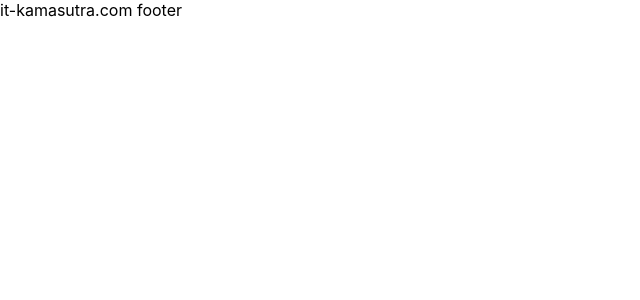
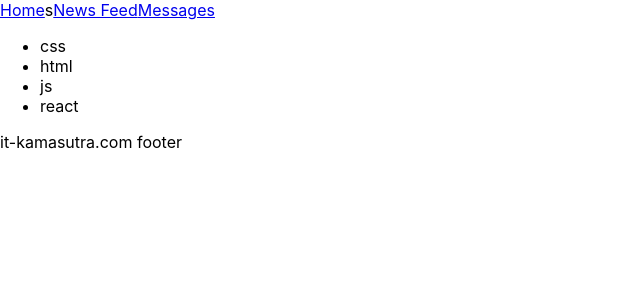
Before and after one commit to evgenypihnastyi/react-project, a React (Create React App) app: page / in a window 1280 px wide. Shown: the top 300 px of the page, without its empty margins (0-640 px from the left). Built offline with nearby package versions, Linux system fonts and the light colour scheme.

Commit message:
VL-10. Уроки React JS (default опасность плагин auto import)

```diff
--- a/src/App.js
+++ b/src/App.js
@@ -2,14 +2,21 @@
 import "./App.css" ;
 
 import Footer from "./Footer";
+import Header from "./Header";
+import Technologies from "./Technologies";
+
+
 
  const App = () =>{
 
   return (
     <div>
+      <Header />
+      <Technologies/>
      <Footer />
     </div>
   )
 }
 
+
 export default App;
```
